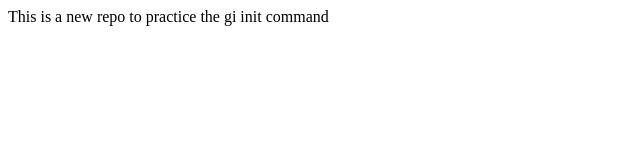
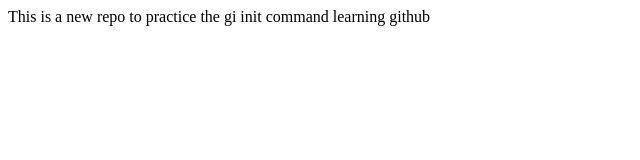
Before and after one commit to deepthik575-lgtm/localRepo, a plain HTML site: page index.html in a window 1280 px wide. Shown: the whole page, without its empty margins (0-640 px from the left). Drawn offline with Linux system fonts and the light colour scheme.

Commit message:
again modified the index html file

```diff
--- a/index.html
+++ b/index.html
@@ -1 +1,2 @@
 <pr> This is a new repo to practice the gi init command </pr>
+<pr> learning github </pr>
```
